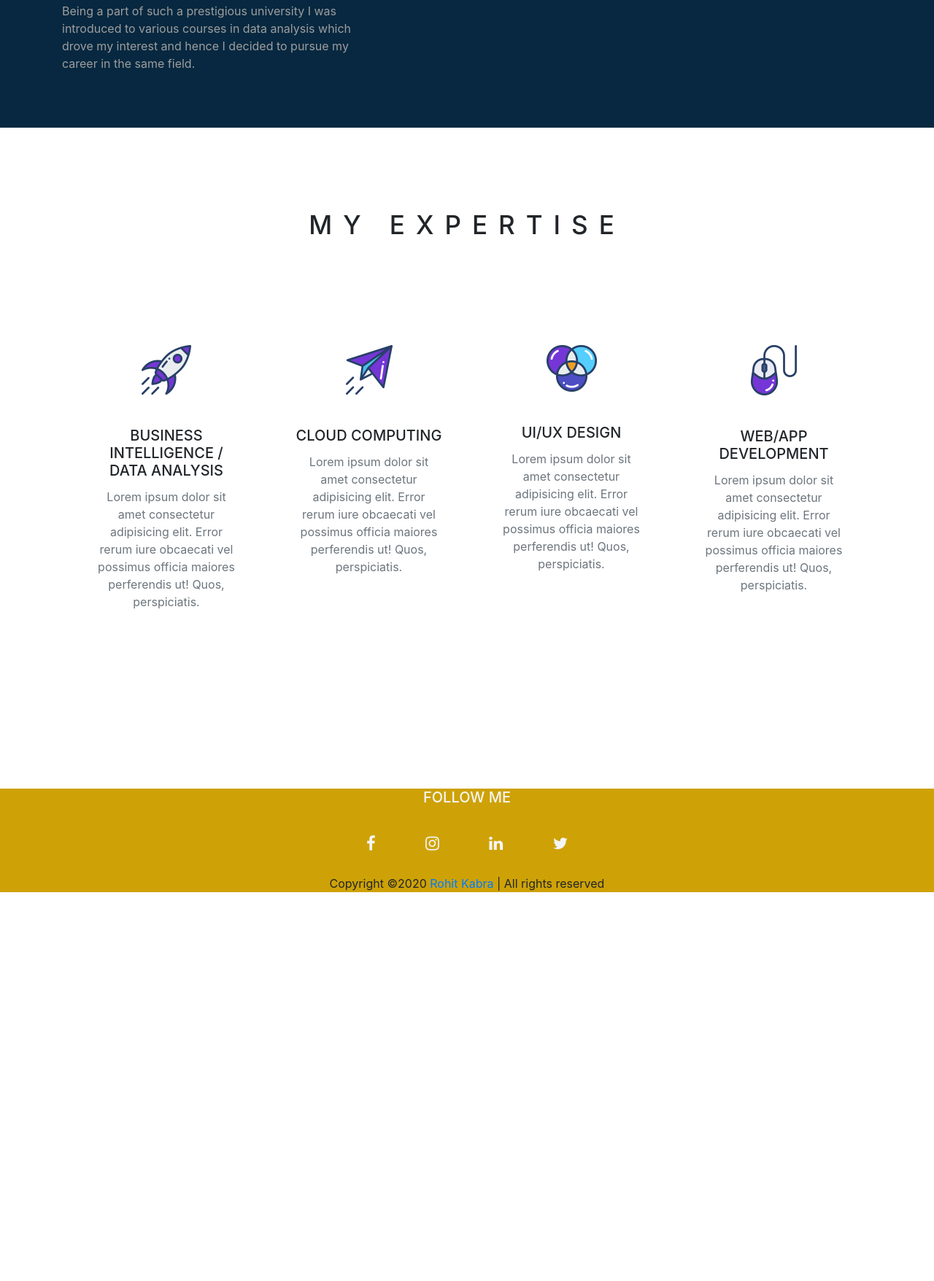
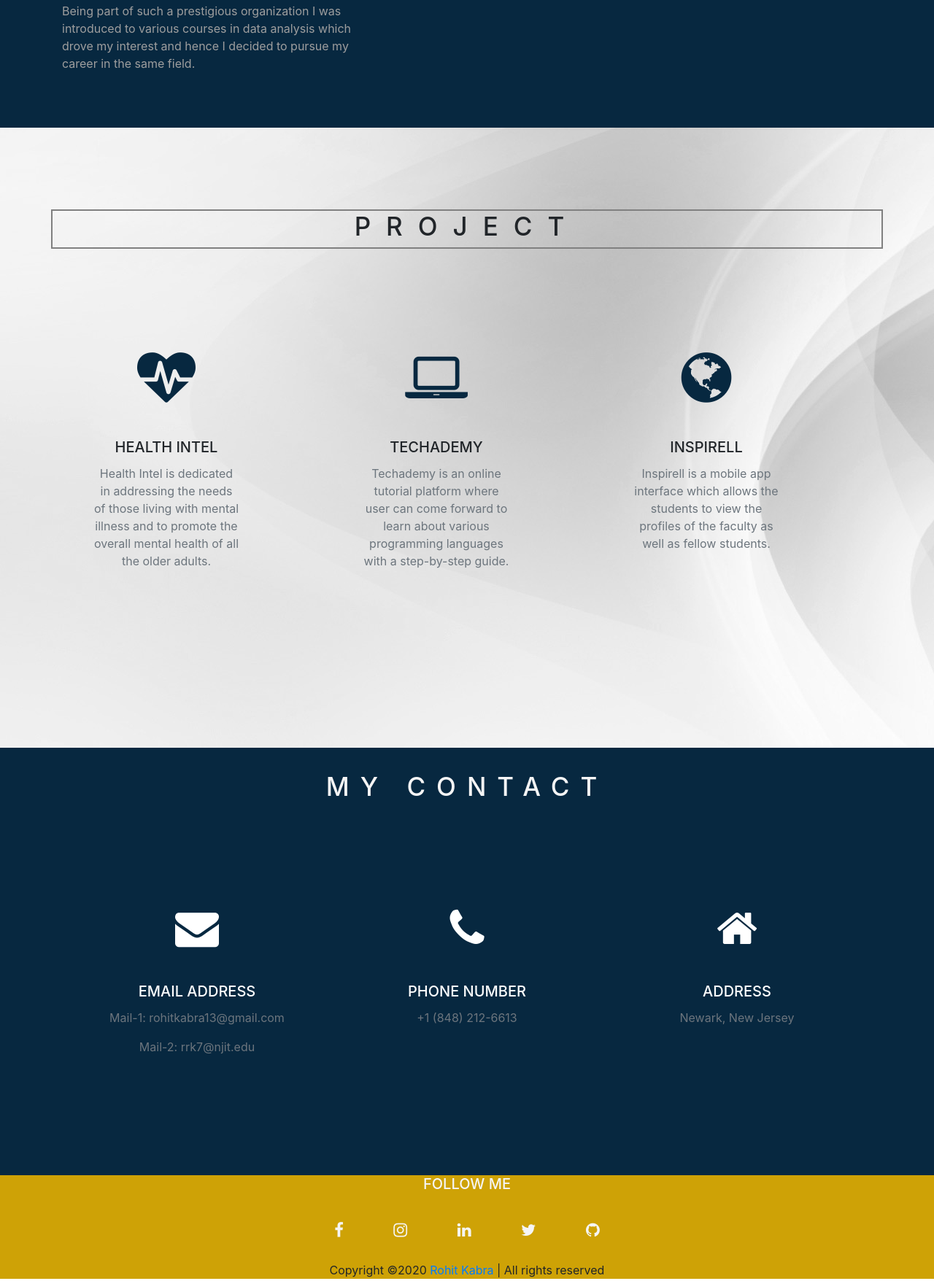
Before and after one commit to rohit131991/My_Portfolio, a plain HTML site: page index.html in a window 1280 px wide. Shown: the part 546-2302 px from the top of the page at 73% size. Before the commit the page ends 1785 px from the top, so only its background shows below. Drawn offline with nearby package versions, Linux system fonts and the light colour scheme; a web font is replaced by a local one.

Commit message:
Project section added

```diff
--- a/css/style.css
+++ b/css/style.css
@@ -13,8 +13,9 @@ height: 100%;
 
 /*Start Navigation*/
 .header_area .main-menu .navbar{
-    background: transparent;
+
     margin: 0rem 0rem;
+    background-image: url(../images/bodayimage.jpg);
 }
 
 .header_area .main-menu .navbar .navbar-brand div{
@@ -24,11 +25,12 @@ height: 100%;
     font-weight: bolder;
     color: black;
     background-color: transparent;
-        width: 238px;
-        border: 5px solid grey;
-        padding: 5px;
-        margin: 20px;
-
+    border: 5px solid grey;
+    padding: 5px;
+    margin: 20px;
+}
+.header_area .main-menu .navbar .navbar-brand:hover{
+    transform: scale(1.1);
 }
 
 .header_area .main-menu .nav-item .nav-link{
@@ -52,6 +54,7 @@ height: 100%;
     -webkit-background-clip: text;
     -webkit-text-fill-color: transparent;
     background-clip: text;
+    transform: scale(1.1);
 }
 /*End Navigation*/
 
@@ -70,35 +73,49 @@ height: 100%;
     font: normal bold 49px/ 60px;
     letter-spacing: 21px;
     border: 15px black;
+}
+.site-main .site-banner .site-title h2:hover{
+    transform: scale(1.1);
+}
 
-}
 .site-main .site-banner .site-title .para{
     color: rgb(158, 158, 158);
-
+}
+.site-main .site-banner .site-title .para:hover{
+    transform: scale(1.1);
 }
 .site-main .site-banner .banner-image > img{
     margin-top: 0%;
     width: 75%;
+}
+.site-main .site-banner .banner-image > img:hover{
+    transform: scale(1.1);
+}
 
-}
 /* End Banner Area */
 
-/*start expertise area*/
+/*start project area*/
 
-.site-main .expertise-area{
+.site-main .project-area{
     padding: 7rem 2rem;
+    background-image: url(../images/bodyimage.jpg);
 }
 
-.site-main .expertise-area .expertise-title{
-    padding: 0 12rem;
+.site-main .project-area .project-title{
+    padding: 0 0rem;
+    border: 2px solid grey;
 }
 
-.site-main .expertise-area .expertise-title h1{
-    font-size: 35px;
-    letter-spacing: 15px;
+.site-main .project-area .project-title:hover{
+    transform: scale(1.1);
 }
 
-.site-main > .expertise-area .expertise{
+.site-main .project-area .project-title h1{
+    font-size: 35px;
+    letter-spacing: 21px;
+}
+
+.site-main > .project-area .project{
     padding: 2rem 0;
     width: 15rem;
     margin: 5rem .5rem;
@@ -106,11 +123,48 @@ height: 100%;
 
 }
 
-.site-main > .expertise-area .expertise:hover{
+.site-main > .project-area .project:hover{
     background: rgb(206,162,6);
     color: whitesmoke;
 }
-/*end expertise area*/
+/*end project area*/
+
+
+/*start contact area*/
+
+.site-main .contact-area{
+    padding: 2rem 2rem;
+    background: rgb(7, 40, 64);
+}
+
+.site-main .contact-area .contact-title{
+    padding: 0 12rem;
+}
+
+.site-main .contact-area .contact-title h1{
+    font-size: 35px;
+    letter-spacing: 15px;
+    color: whitesmoke;
+}
+
+.site-main > .contact-area .contact{
+    padding: 2rem 0;
+    margin: 5rem .5rem;
+    transition: box-shadow .7s ease;
+    color: white;
+    background: transparent;
+
+
+}
+.site-main > .contact-area .contact:hover{
+    background: rgb(206, 163, 6);
+    color: whitesmoke;
+    box-shadow: 10px 30px rgba(255, 255, 255, 0.205);
+    transform: scale(1.1);
+}
+/*end contact area*/
+
+
 
 /* Footer Area */
 
@@ -132,7 +186,8 @@ footer.footer-area .social a > i{
 }
 
 footer.footer-area .social a:hover > i{
-    color: var(--primary-color);
+    color: rgb(7, 40, 64);
+    transform: scale(2.2);
 }
 
 
--- a/index.html
+++ b/index.html
@@ -30,20 +30,17 @@
                         <a class="nav-link" href="#">Home<span class="sr-only">(current)</span></a>
                     </li>
                     <li class="nav-item">
-                        <a class="nav-link" href="#expertise">Expertise</a>
-                    </li>
-                    <li class="nav-item">
-                        <a class="nav-link" href="#">Projects</a>
-                    </li>
-
-                    <li class="nav-item">
-                        <a class="nav-link" href="#">Certifications</a>
+                        <a class="nav-link" href="#project">Projects</a>
                     </li>
                     <li class="nav-item">
                         <a class="nav-link" href="#">Blog</a>
                     </li>
+
                     <li class="nav-item">
-                        <a class="nav-link" href="#">Contact</a>
+                        <a class="nav-link" href="#">Resume</a>
+                    </li>
+                    <li class="nav-item">
+                        <a class="nav-link" href="#contact">Contact</a>
                     </li>
                 </ul>
             </div>
@@ -74,7 +71,7 @@
 
                             </p>
                             <p class="para">
-                            Being a part of such a prestigious university I was introduced to various courses in data analysis
+                            Being part of such a prestigious organization I was introduced to various courses in data analysis
                             which drove my interest and hence I decided to pursue my career in the same field.
                             </p>
 
@@ -89,70 +86,122 @@
         </section>
         <!--End Banner Area-->
 
-        <!--Start expertise-->
-        <section id= "expertise" class="expertise-area">
+        <!--Start project-->
+        <section id= "project" class="project-area">
             <div class="container">
                 <div class="row">
-                    <div class="col-lg-12 text-center expertise-title">
-                        <h1 class="text-uppercase title-text">my expertise</h1>
-
+                    <div class="col-lg-12 text-center project-title">
+                        <h1 class="text-uppercase title-text">project</h1>
                     </div>
                 </div>
-                <div class="container expertise-list">
+                <div class="container project-list">
                     <div class="row">
-                        <div class="col-lg-3 col-md-6 col-sm-12">
-                            <div class="expertise">
+                        <div class="col-lg-4 col-md-6 col-sm-12">
+                            <div class="project">
                                 <div class="sevices-img text-center py-4">
-                                    <img src="images/bi.png" alt="expertise-1">
+                                    <i class="fa fa-heartbeat" style="font-size:80px;color: rgb(7, 40, 64);"></i>
                                 </div>
                                 <div class="card-body text-center">
-                                    <h5 class="card-title text-uppercase font-roboto">business intelligence / Data Analysis</h5>
+                                    <h5 class="card-title text-uppercase font-roboto">Health Intel</h5>
                                     <p class="card-text text-secondary">
-                                        Lorem ipsum dolor sit amet consectetur adipisicing elit. Error rerum iure obcaecati vel
-                                        possimus officia maiores perferendis ut! Quos, perspiciatis.
+                                        Health Intel is dedicated in addressing
+                                        the needs of those living with mental illness and to promote the overall
+                                        mental health of all the older adults.
                                     </p>
                                 </div>
                             </div>
                         </div>
-                        <div class="col-lg-3 col-md-6 col-sm-12">
-                            <div class="expertise">
+                        <div class="col-lg-4 col-md-6 col-sm-12">
+                            <div class="project">
                                 <div class="sevices-img text-center py-4">
-                                    <img src="images/da.png" alt="expertise-2">
+                                    <i class="fa fa-laptop" style="font-size:80px;color: rgb(7, 40, 64);"></i>
                                 </div>
                                 <div class="card-body text-center">
-                                    <h5 class="card-title text-uppercase font-roboto">Cloud Computing</h5>
+                                    <h5 class="card-title text-uppercase font-roboto">Techademy</h5>
                                     <p class="card-text text-secondary">
-                                        Lorem ipsum dolor sit amet consectetur adipisicing elit. Error rerum iure obcaecati vel
-                                possimus officia maiores perferendis ut! Quos, perspiciatis.
+                                        Techademy is an online tutorial platform where user can come forward to
+                                        learn about various programming languages with a step-by-step guide.
                                     </p>
                                 </div>
                             </div>
                         </div>
-                        <div class="col-lg-3 col-md-6 col-sm-12">
-                            <div class="expertise">
+                        <div class="col-lg-4 col-md-6 col-sm-12">
+                            <div class="project">
                                 <div class="sevices-img text-center py-4">
-                                    <img src="images/ui.png" alt="expertise-3">
+                                    <i class="fa fa-globe" style="font-size:80px;color: rgb(7, 40, 64);"></i>
                                 </div>
                                 <div class="card-body text-center">
-                                    <h5 class="card-title text-uppercase font-roboto">ui/ux design</h5>
+                                    <h5 class="card-title text-uppercase font-roboto">Inspirell</h5>
                                     <p class="card-text text-secondary">
-                                        Lorem ipsum dolor sit amet consectetur adipisicing elit. Error rerum iure obcaecati vel
-                                possimus officia maiores perferendis ut! Quos, perspiciatis.
+                                        Inspirell is a mobile app interface which allows the students to view
+                                        the profiles of the faculty as well as fellow students.
+
                                     </p>
                                 </div>
                             </div>
                         </div>
-                        <div class="col-lg-3 col-md-6 col-sm-12">
-                            <div class="expertise">
+
+                    </div>
+                </div>
+            </div>
+        </section>
+ <!--End project-->
+ <!--Start Contact-->
+ <section id= "contact" class="contact-area">
+    <div class="container">
+        <div class="row">
+            <div class="col-lg-12 text-center contact-title">
+                <h1 class="text-uppercase title-text">my contact</h1>
+
+            </div>
+        </div>
+        <div class="container contact-list">
+            <div class="row">
+                <div class="col-lg-4 col-md-6 col-sm-12">
+                    <div class="contact">
                         <div class="sevices-img text-center py-4">
-                                    <img src="images/ds.png" alt="expertise-4">
+
+                            <i class="fa fa-envelope" style="font-size:60px;"></i>
                         </div>
                         <div class="card-body text-center">
-                                    <h5 class="card-title text-uppercase font-roboto">web/app development</h5>
+                            <h5 class="card-title text-uppercase font-roboto">Email address</h5>
                             <p class="card-text text-secondary">
-                                        Lorem ipsum dolor sit amet consectetur adipisicing elit. Error rerum iure obcaecati vel
-                                possimus officia maiores perferendis ut! Quos, perspiciatis.
+                                Mail-1: rohitkabra13@gmail.com
                             </p>
+                            <p class="card-text text-secondary">
+                                Mail-2: rrk7@njit.edu
+                            </p>
+
+                        </div>
+                    </div>
+                </div>
+                <div class="col-lg-4 col-md-6 col-sm-12">
+                    <div class="contact">
+                        <div class="sevices-img text-center py-4">
+
+                            <i class="fa fa-phone" style="font-size:60px;"></i>
+                        </div>
+                        <div class="card-body text-center">
+                            <h5 class="card-title text-uppercase font-roboto">Phone number</h5>
+                            <p class="card-text text-secondary">
+                                +1 (848) 212-6613
+                            </p>
+
+                        </div>
+                    </div>
+                </div>
+                <div class="col-lg-4 col-md-6 col-sm-12">
+                    <div class="contact">
+                        <div class="sevices-img text-center py-4">
+
+                            <i class="fa fa-home" style="font-size:60px;"></i>
+                        </div>
+                        <div class="card-body text-center">
+                            <h5 class="card-title text-uppercase font-roboto">Address</h5>
+                            <p class="card-text text-secondary">
+                                Newark, New Jersey
+                            </p>
+
                         </div>
                     </div>
                 </div>
@@ -160,7 +209,7 @@
         </div>
     </div>
 </section>
- <!--End expertise-->
+ <!--End Contact-->
 
 
 
@@ -180,6 +229,7 @@
                 <a href="#"><i class="fa fa-instagram"></i></a>
                 <a href="#"><i class="fa fa-linkedin"></i></a>
                 <a href="#"><i class="fa fa-twitter"></i></a>
+                <a href="#"><i class="fa fa-github"></i></a>
             </div>
             <div class="copyrights text-center">
                 <p class="para">
```
Also changed, not shown: images/bodayimage2.jpg (added), images/bodyimage.jpg (added), images/hi.jpg (added), images/logo uxd.jpg (added). Lines whose indentation alone changed are shown as unchanged.
